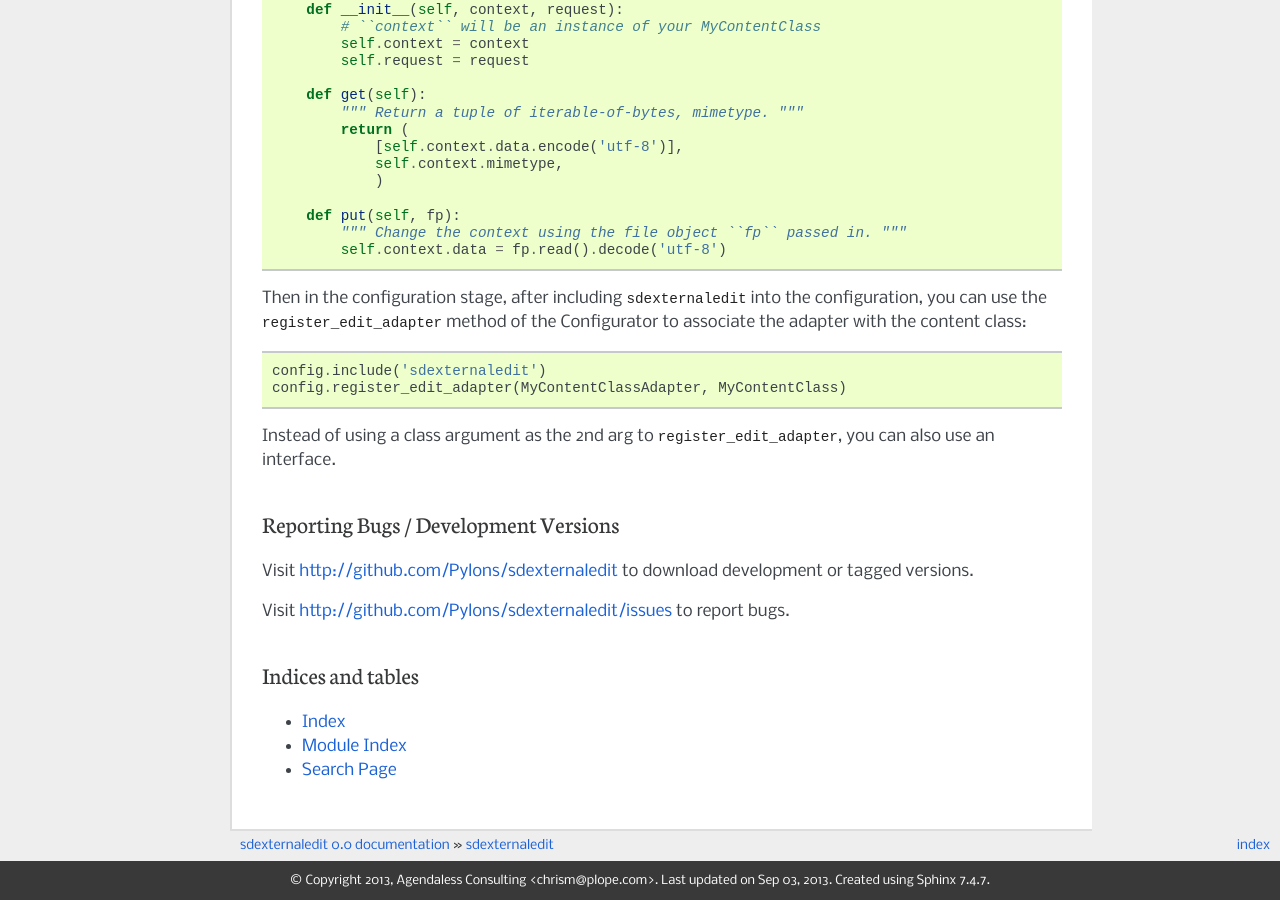
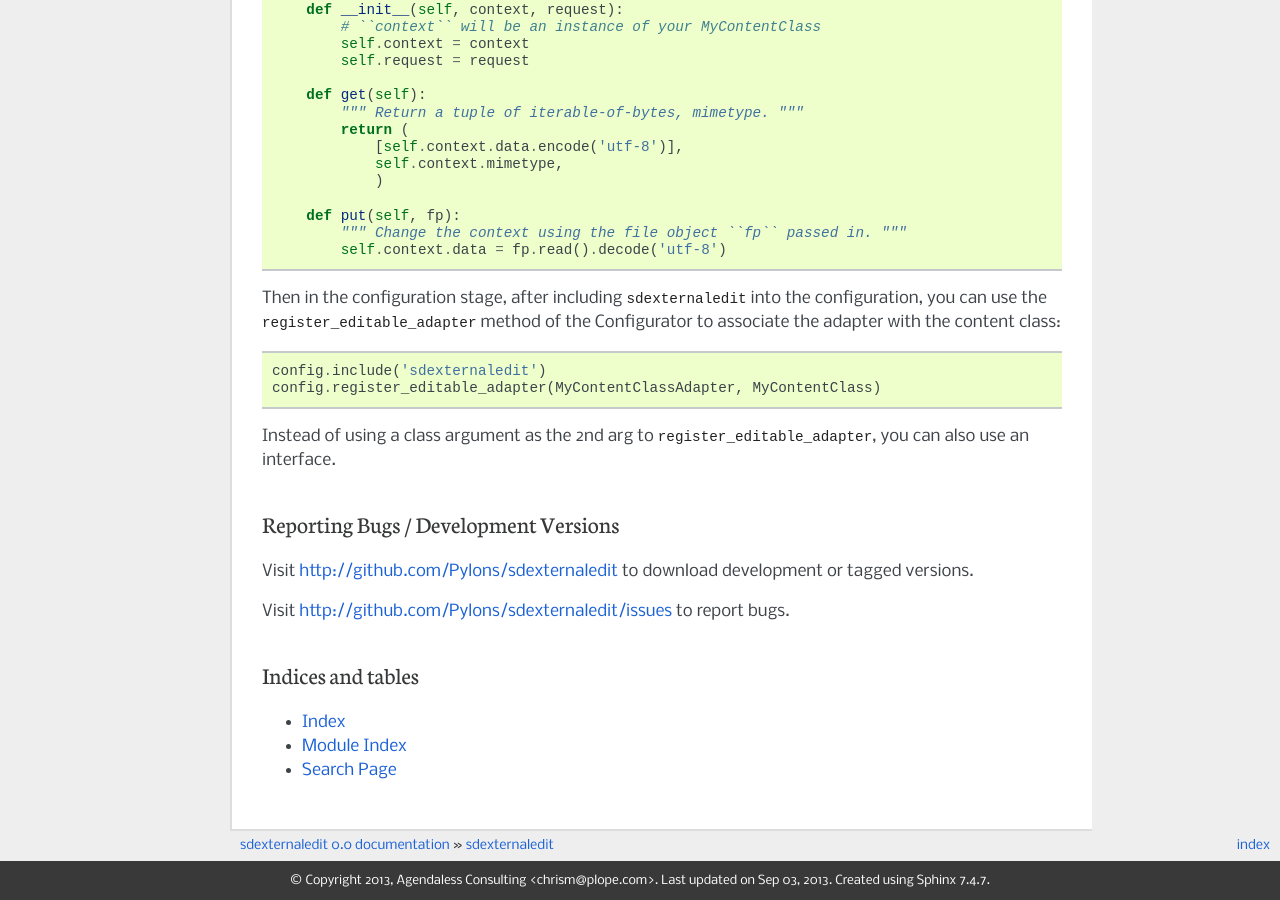
Before and after one commit to Pylons/sdexternaledit, a Sphinx documentation site: the page built from docs/index.rst, in a window 1280 px wide and 900 px high, scrolled down 3125 px. Built offline with Sphinx 7.4.7, drawn with Linux system fonts in a browser that asks for light colours.

Commit message:
adjust docs

```diff
--- a/docs/index.rst
+++ b/docs/index.rst
@@ -195,16 +195,16 @@ it, respectively.
            self.context.data = fp.read().decode('utf-8')
 
 Then in the configuration stage, after including ``sdexternaledit`` into the
-configuration, you can use the ``register_edit_adapter`` method of the
+configuration, you can use the ``register_editable_adapter`` method of the
 Configurator to associate the adapter with the content class:
 
 .. code-block:: python
 
    config.include('sdexternaledit')
-   config.register_edit_adapter(MyContentClassAdapter, MyContentClass)
+   config.register_editable_adapter(MyContentClassAdapter, MyContentClass)
 
-Instead of using a class argument as the 2nd arg to ``register_edit_adapter``,
-you can also use an interface.
+Instead of using a class argument as the 2nd arg to
+``register_editable_adapter``, you can also use an interface.
 
 Reporting Bugs / Development Versions
 -------------------------------------
```
